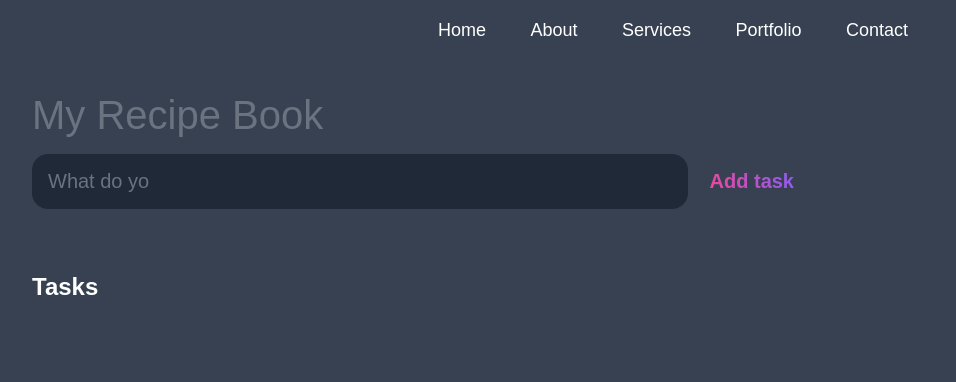
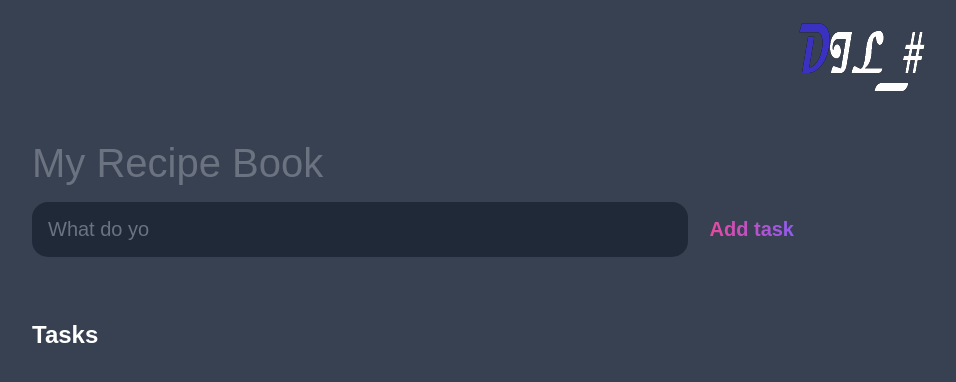
Before and after one commit to Dilini-Shashikala-Gnanarathne/My-ToDo-Web-Application, a plain HTML site: page index.html in a window 1280 px wide. Shown: the whole page, without its empty margins (224-1180 px from the left). Drawn offline with Linux system fonts and the light colour scheme.

Commit message:
Basic structure is created

```diff
--- a/index.html
+++ b/index.html
@@ -9,13 +9,7 @@
 <body>
     <div class="container">
         <nav>
-            <ul id="sidemenu">
-                <li><a href="#header">Home</a></li>
-                <li><a href="#about">About</a></li>
-                <li><a href="#services">Services</a></li>
-                <li><a href="#portfolio">Portfolio</a></li>
-                <li><a href="#contact">Contact</a></li>
-        </ul>
+            <img src="logo.png"/>
         </nav>
 
     </div>
```
Also changed, not shown: logo.png (added).
